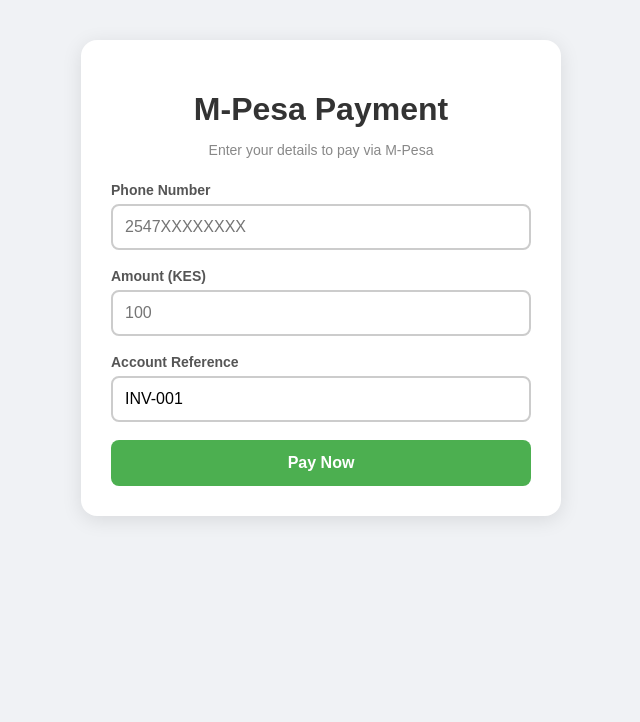
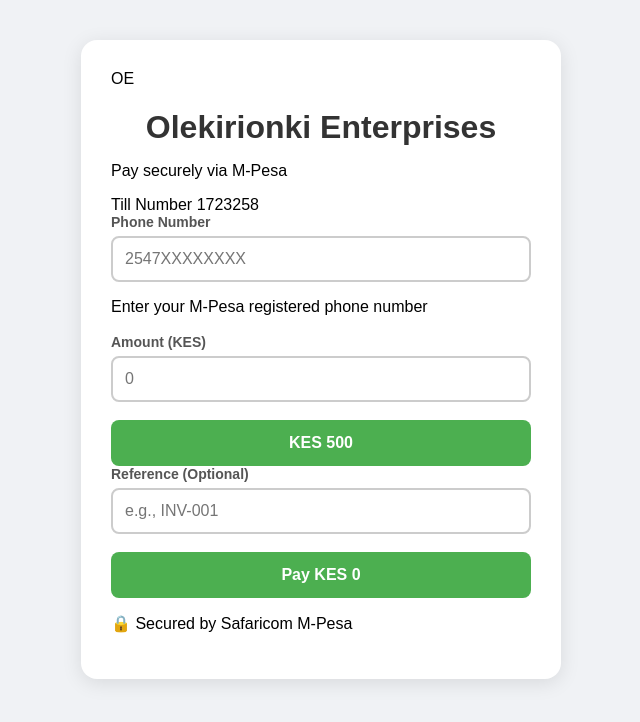
Before and after one commit to lemayian23/mpesa-frontend, a plain HTML site: page index.html in a window 1280 px wide. Shown: the whole page, without its empty margins (319-959 px from the left). Drawn offline with Linux system fonts and the light colour scheme.

Commit message:
modified ui

```diff
--- a/index.html
+++ b/index.html
@@ -3,37 +3,89 @@
 <head>
   <meta charset="UTF-8">
   <meta name="viewport" content="width=device-width, initial-scale=1.0">
-  <title>M-Pesa Payment</title>
+  <title>Olekirionki Enterprises - Pay via M-Pesa</title>
   <link rel="stylesheet" href="style.css">
 </head>
 <body>
 
   <div class="container">
-    <h1>M-Pesa Payment</h1>
-    <p class="subtitle">Enter your details to pay via M-Pesa</p>
 
-    <form id="paymentForm">
+    <!-- Header -->
+    <div class="header">
+      <div class="logo">
+        <span class="logo-icon">OE</span>
+      </div>
+      <h1>Olekirionki Enterprises</h1>
+      <p class="tagline">Pay securely via M-Pesa</p>
+    </div>
+
+    <!-- Till Number Display -->
+    <div class="till-display">
+      <span class="till-label">Till Number</span>
+      <span class="till-number">1723258</span>
+    </div>
+
+    <!-- Payment Form -->
+    <form id="paymentForm" class="payment-form">
+
+      <!-- Phone -->
       <div class="form-group">
         <label for="phone">Phone Number</label>
-        <input type="tel" id="phone" placeholder="2547XXXXXXXX" required>
+        <input
+          type="tel"
+          id="phone"
+          placeholder="2547XXXXXXXX"
+          maxlength="12"
+          required
+        >
+        <p class="hint">Enter your M-Pesa registered phone number</p>
       </div>
 
+      <!-- Amount -->
       <div class="form-group">
         <label for="amount">Amount (KES)</label>
-        <input type="number" id="amount" placeholder="100" min="1" required>
+        <input
+          type="number"
+          id="amount"
+          placeholder="0"
+          min="1"
+          required
+        >
       </div>
 
-      <div class="form-group">
-        <label for="reference">Account Reference</label>
-        <input type="text" id="reference" placeholder="INV-001" value="INV-001">
+      <!-- Quick Select -->
+      <div class="quick-select">
+        <button type="button" class="quick-btn" data-amount="500">KES 500</button>
       </div>
 
-      <button type="submit" id="payBtn">Pay Now</button>
+      <!-- Reference -->
+      <div class="form-group">
+        <label for="reference">Reference (Optional)</label>
+        <input
+          type="text"
+          id="reference"
+          placeholder="e.g., INV-001"
+        >
+      </div>
+
+      <!-- Pay Button -->
+      <button type="submit" id="payBtn" class="pay-btn">
+        Pay KES 0
+      </button>
+
     </form>
 
+    <!-- Status Area -->
     <div id="status" class="status"></div>
 
-    <div id="transactionInfo" class="transaction-info"></div>
+    <!-- Receipt Area -->
+    <div id="receipt" class="receipt"></div>
+
+    <!-- Footer -->
+    <div class="footer">
+      <p>🔒 Secured by Safaricom M-Pesa</p>
+    </div>
+
   </div>
 
   <script src="script.js"></script>
```
